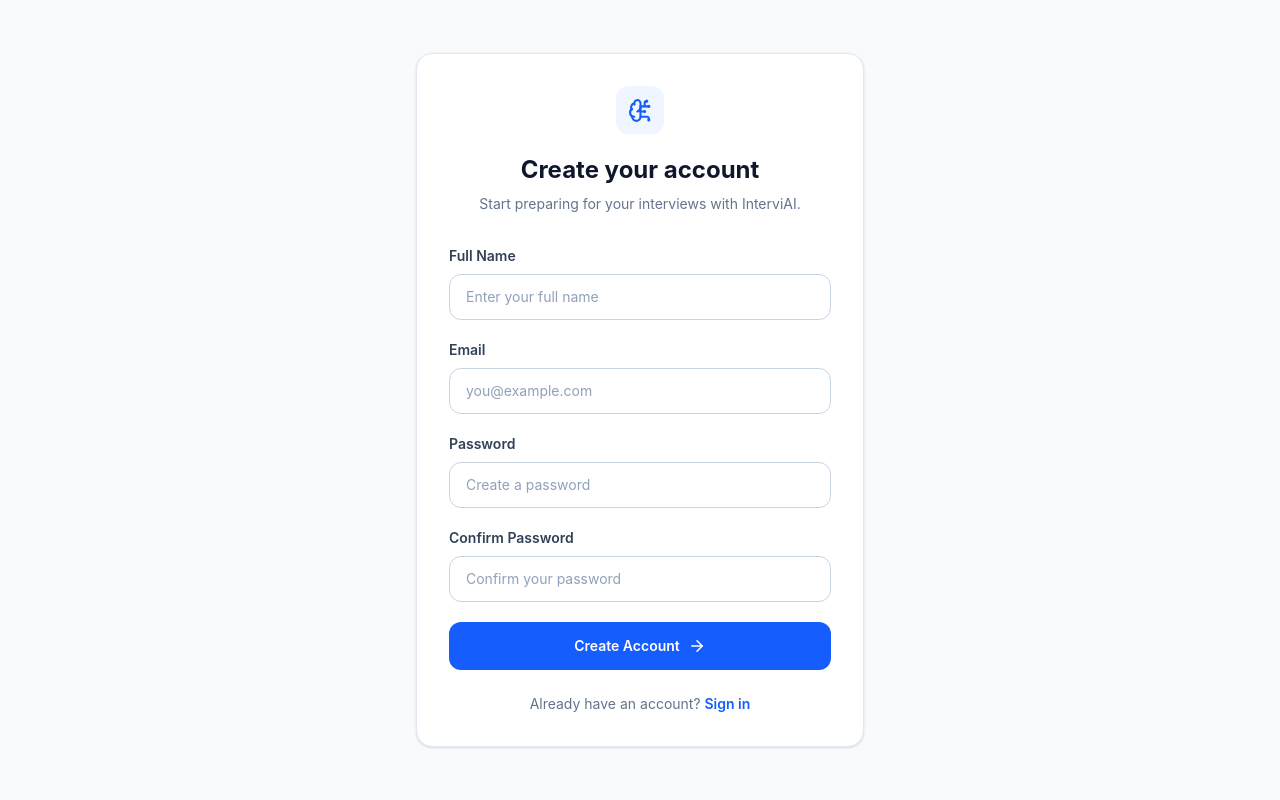
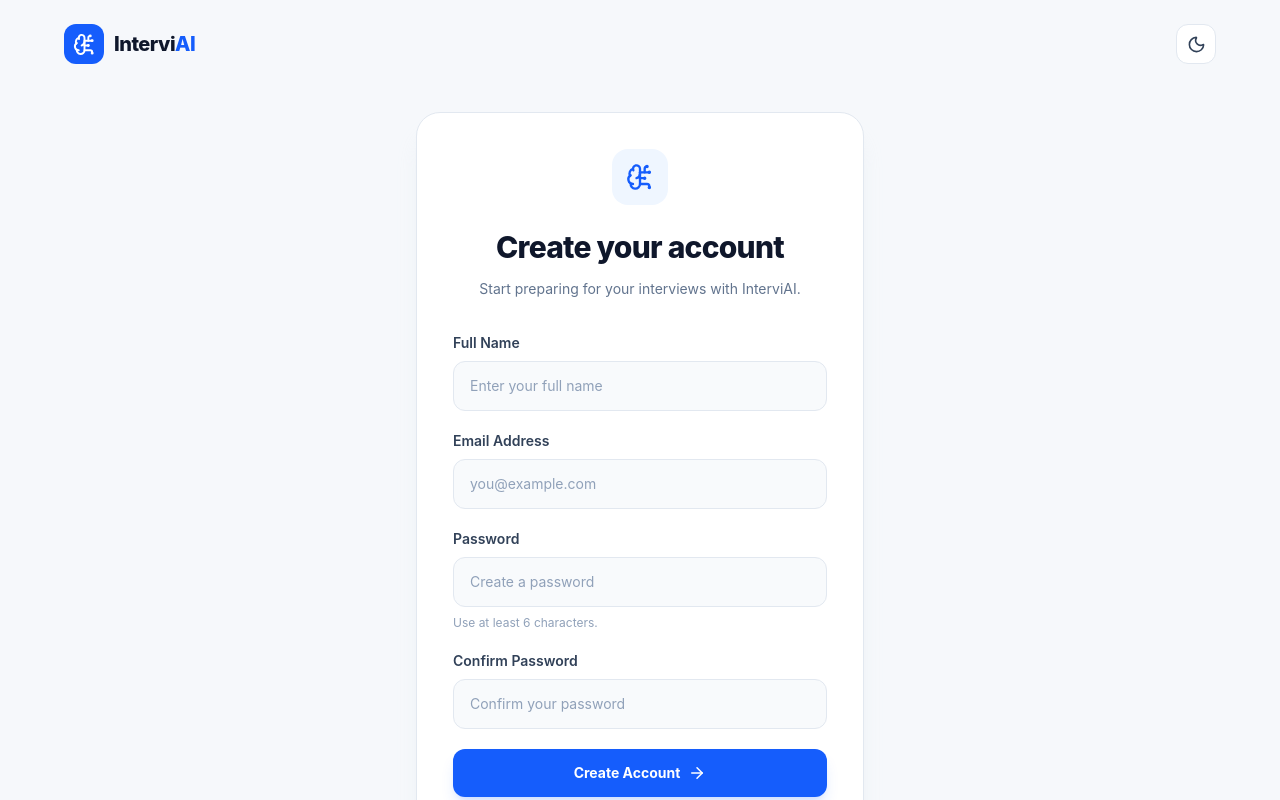
Before and after one commit to Sujalpatil-2007/Intervi_AI, a React (Vite) app in the folder client/: page /register in a window 1280 px wide. Shown: the top 800 px of the page. Built offline with nearby package versions, Linux system fonts and the light colour scheme; no server answers.

Commit message:
updated and dark mode added

```diff
--- a/client/src/pages/auth/RegisterPage.jsx
+++ b/client/src/pages/auth/RegisterPage.jsx
@@ -1,12 +1,22 @@
 import { useState } from "react";
 import { Link, useNavigate } from "react-router-dom";
-import { ArrowRight, BrainCircuit, Loader2 } from "lucide-react";
+import { motion } from "framer-motion";
+import {
+  ArrowLeft,
+  ArrowRight,
+  BrainCircuit,
+  Loader2,
+  Moon,
+  Sun,
+} from "lucide-react";
 import toast from "react-hot-toast";
 
 import api from "../../api/axios";
+import { useTheme } from "../../context/ThemeContext";
 
 function RegisterPage() {
   const navigate = useNavigate();
+  const { theme, toggleTheme } = useTheme();
 
   const [form, setForm] = useState({
     fullName: "",
@@ -65,30 +75,65 @@ function RegisterPage() {
     }
   };
 
+  const inputClass =
+    "w-full rounded-xl border border-slate-200 bg-[#F8FAFC] px-4 py-3.5 text-sm text-slate-900 outline-none transition placeholder:text-slate-400 focus:border-blue-500 focus:ring-4 focus:ring-blue-500/10 disabled:cursor-not-allowed disabled:opacity-60 dark:border-slate-700 dark:bg-[#0B1120] dark:text-slate-100 dark:placeholder:text-slate-500";
+
+  const labelClass =
+    "mb-2 block text-sm font-semibold text-slate-700 dark:text-slate-300";
+
   return (
-    <main className="flex min-h-screen items-center justify-center bg-slate-50 px-4 py-10">
-      <div className="w-full max-w-md">
-        <div className="rounded-2xl border border-slate-200 bg-white p-6 shadow-sm sm:p-8">
-          <div className="text-center">
-            <div className="mx-auto flex h-12 w-12 items-center justify-center rounded-xl bg-blue-50 text-blue-600">
-              <BrainCircuit size={25} />
+    <main className="min-h-screen bg-[#F6F8FB] px-5 py-6 text-slate-900 transition-colors duration-200 dark:bg-[#0B1120] dark:text-slate-100 sm:px-8">
+      <div className="mx-auto max-w-6xl">
+        {/* Header */}
+        <header className="flex items-center justify-between">
+          <Link to="/" className="flex items-center gap-2.5">
+            <div className="flex h-10 w-10 items-center justify-center rounded-xl bg-blue-600 text-white">
+              <BrainCircuit size={23} />
             </div>
 
-            <h1 className="mt-5 text-2xl font-bold text-slate-900">
+            <span className="text-xl font-extrabold tracking-tight">
+              Intervi<span className="text-blue-600">AI</span>
+            </span>
+          </Link>
+
+          <button
+            type="button"
+            onClick={toggleTheme}
+            aria-label={
+              theme === "dark" ? "Switch to light mode" : "Switch to dark mode"
+            }
+            className="flex h-10 w-10 items-center justify-center rounded-xl border border-slate-200 bg-white text-slate-700 transition hover:border-blue-400 dark:border-slate-700 dark:bg-[#111A2E] dark:text-slate-200"
+          >
+            {theme === "dark" ? <Sun size={19} /> : <Moon size={19} />}
+          </button>
+        </header>
+
+        {/* Registration */}
+        <div className="flex items-center justify-center py-10 sm:py-12">
+          <motion.div
+            initial={{ opacity: 0, y: 20 }}
+            animate={{ opacity: 1, y: 0 }}
+            transition={{ duration: 0.4 }}
+            className="w-full max-w-md"
+          >
+            <div className="rounded-3xl border border-slate-200 bg-white p-7 shadow-xl shadow-slate-300/20 sm:p-9 dark:border-slate-700 dark:bg-[#111A2E] dark:shadow-black/20">
+              <div className="text-center">
+                <div className="mx-auto flex h-14 w-14 items-center justify-center rounded-2xl bg-blue-50 text-blue-600 dark:bg-[#16233F] dark:text-blue-400">
+                  <BrainCircuit size={28} />
+                </div>
+
+                <h1 className="mt-6 text-3xl font-extrabold tracking-tight">
                   Create your account
                 </h1>
 
-            <p className="mt-2 text-sm text-slate-500">
+                <p className="mt-3 text-sm leading-6 text-slate-500 dark:text-slate-400">
                   Start preparing for your interviews with InterviAI.
                 </p>
               </div>
 
               <form onSubmit={handleSubmit} className="mt-8 space-y-5">
                 <div>
-              <label
-                htmlFor="fullName"
-                className="mb-2 block text-sm font-semibold text-slate-700"
-              >
+                  <label htmlFor="fullName" className={labelClass}>
                     Full Name
                   </label>
 
@@ -101,16 +146,14 @@ function RegisterPage() {
                     placeholder="Enter your full name"
                     disabled={loading}
                     autoComplete="name"
-                className="w-full rounded-xl border border-slate-300 px-4 py-3 text-sm text-slate-900 outline-none transition placeholder:text-slate-400 focus:border-blue-500 focus:ring-2 focus:ring-blue-100 disabled:bg-slate-100"
+                    required
+                    className={inputClass}
                   />
                 </div>
 
                 <div>
-              <label
-                htmlFor="email"
-                className="mb-2 block text-sm font-semibold text-slate-700"
-              >
-                Email
+                  <label htmlFor="email" className={labelClass}>
+                    Email Address
                   </label>
 
                   <input
@@ -122,15 +165,13 @@ function RegisterPage() {
                     placeholder="you@example.com"
                     disabled={loading}
                     autoComplete="email"
-                className="w-full rounded-xl border border-slate-300 px-4 py-3 text-sm text-slate-900 outline-none transition placeholder:text-slate-400 focus:border-blue-500 focus:ring-2 focus:ring-blue-100 disabled:bg-slate-100"
+                    required
+                    className={inputClass}
                   />
                 </div>
 
                 <div>
-              <label
-                htmlFor="password"
-                className="mb-2 block text-sm font-semibold text-slate-700"
-              >
+                  <label htmlFor="password" className={labelClass}>
                     Password
                   </label>
 
@@ -143,15 +184,17 @@ function RegisterPage() {
                     placeholder="Create a password"
                     disabled={loading}
                     autoComplete="new-password"
-                className="w-full rounded-xl border border-slate-300 px-4 py-3 text-sm text-slate-900 outline-none transition placeholder:text-slate-400 focus:border-blue-500 focus:ring-2 focus:ring-blue-100 disabled:bg-slate-100"
+                    required
+                    minLength={6}
+                    className={inputClass}
                   />
+                  <p className="mt-2 text-xs text-slate-400">
+                    Use at least 6 characters.
+                  </p>
                 </div>
 
                 <div>
-              <label
-                htmlFor="confirmPassword"
-                className="mb-2 block text-sm font-semibold text-slate-700"
-              >
+                  <label htmlFor="confirmPassword" className={labelClass}>
                     Confirm Password
                   </label>
 
@@ -164,14 +207,15 @@ function RegisterPage() {
                     placeholder="Confirm your password"
                     disabled={loading}
                     autoComplete="new-password"
-                className="w-full rounded-xl border border-slate-300 px-4 py-3 text-sm text-slate-900 outline-none transition placeholder:text-slate-400 focus:border-blue-500 focus:ring-2 focus:ring-blue-100 disabled:bg-slate-100"
+                    required
+                    className={inputClass}
                   />
                 </div>
 
                 <button
                   type="submit"
                   disabled={loading}
-              className="inline-flex w-full items-center justify-center gap-2 rounded-xl bg-blue-600 px-5 py-3.5 text-sm font-semibold text-white transition hover:bg-blue-700 disabled:cursor-not-allowed disabled:opacity-60"
+                  className="inline-flex w-full items-center justify-center gap-2 rounded-xl bg-blue-600 px-5 py-3.5 text-sm font-bold text-white shadow-lg shadow-blue-600/15 transition hover:-translate-y-0.5 hover:bg-blue-700 disabled:cursor-not-allowed disabled:opacity-60"
                 >
                   {loading ? (
                     <>
@@ -187,16 +231,32 @@ function RegisterPage() {
                 </button>
               </form>
 
-          <p className="mt-6 text-center text-sm text-slate-500">
+              <div className="my-7 border-t border-slate-100 dark:border-slate-700" />
+
+              <p className="text-center text-sm text-slate-600 dark:text-slate-400">
                 Already have an account?{" "}
                 <Link
                   to="/login"
-              className="font-semibold text-blue-600 hover:text-blue-700"
+                  className="font-bold text-blue-600 transition hover:text-blue-700 dark:text-blue-400"
                 >
                   Sign in
                 </Link>
               </p>
             </div>
+
+            <Link
+              to="/"
+              className="mx-auto mt-6 flex w-fit items-center gap-2 text-sm font-medium text-slate-500 transition hover:text-blue-600 dark:text-slate-400 dark:hover:text-blue-400"
+            >
+              <ArrowLeft size={16} />
+              Back to homepage
+            </Link>
+          </motion.div>
+        </div>
+
+        <footer className="pb-4 text-center text-xs text-slate-400">
+          © {new Date().getFullYear()} InterviAI. All rights reserved.
+        </footer>
       </div>
     </main>
   );
```
Lines whose indentation alone changed are shown as unchanged.
